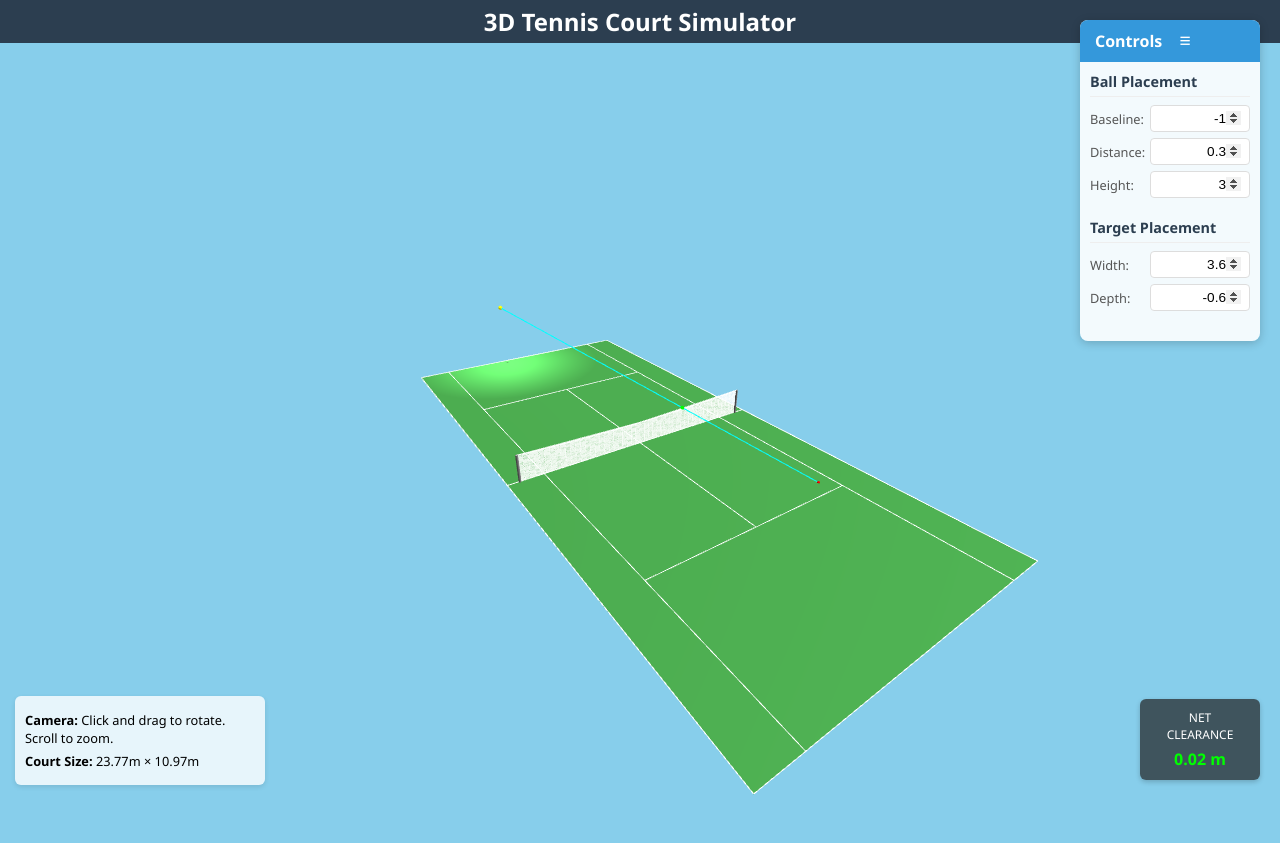
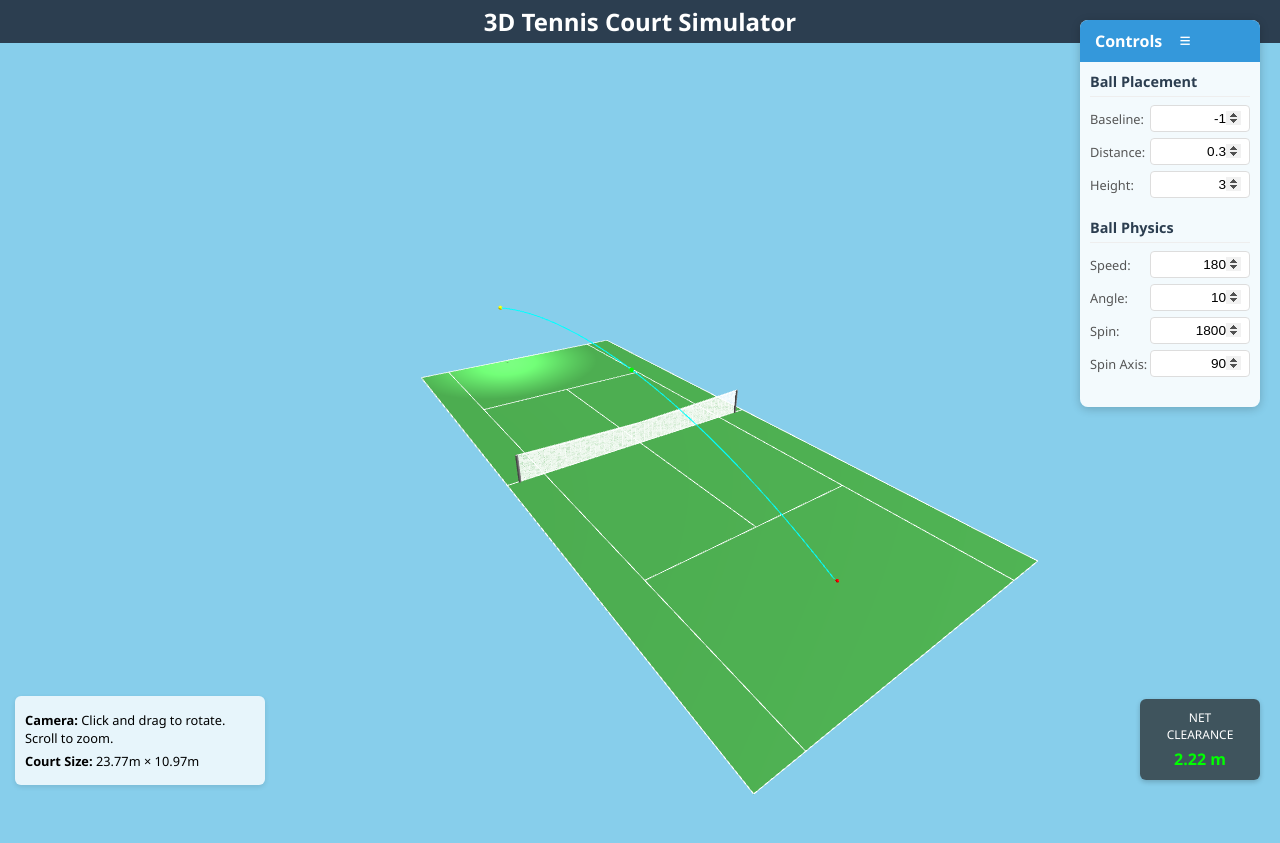
Before and after one commit to cfgackstatter/tennis-3d, a Flask app: page / in a window 1280 px wide. Run offline with Flask 3, Linux system fonts and the light colour scheme.

Commit message:
Realistic trajectory calculation (alpha)

```diff
--- a/static/css/style.css
+++ b/static/css/style.css
@@ -236,6 +236,18 @@ button:hover {
     color: #FF0000;
 }
 
+/* Ball Physics section */
+.physics-section {
+    margin-top: 10px;
+    border-top: 1px solid #ddd;
+    padding-top: 10px;
+}
+
+/* Make the control panel a bit taller to fit new controls */
+#control-panel {
+    max-height: 80vh;
+}
+
 /* Responsive adjustments */
 @media (max-width: 768px) {
     #control-panel {
--- a/static/js/tennis_court.js
+++ b/static/js/tennis_court.js
@@ -15,6 +15,17 @@ const SINGLES_WIDTH = 8.23;
 const SERVICE_LINE_DISTANCE = 6.4;
 const NET_HEIGHT = 1.07;
 const NET_CENTER_HEIGHT = 0.914;
+
+// Physics constants
+const GRAVITY = 9.81; // m/s²
+const AIR_DENSITY = 1.21; // kg/m³
+const BALL_RADIUS = 0.033; // m (standard tennis ball)
+const BALL_MASS = 0.057; // kg (standard tennis ball)
+const BALL_AREA = Math.PI * BALL_RADIUS * BALL_RADIUS; // m²
+
+// Trajectory parameters
+let trajectoryPoints = []; // Will store calculated trajectory points
+let trajectoryLine; // Will reference the trajectory visualization
 
 /**
  * Initialize the 3D scene, camera, renderer, and objects
@@ -456,43 +467,87 @@ function updateConnectionLine() {
 
     if (!ball || !target) return;
 
-    // Create line geometry between ball and target
-    const points = [];
-    points.push(new THREE.Vector3(ball.position.x, ball.position.y, ball.position.z));
-    points.push(new THREE.Vector3(target.position.x, target.position.y, target.position.z));
+    // Get trajectory parameters from UI
+    const initialSpeedKmh = parseFloat(document.getElementById('initial-speed').value) || 180;
+    const initialSpeed = initialSpeedKmh / 3.6; // Convert km/h to m/s
+    const launchAngle = parseFloat(document.getElementById('launch-angle').value) || 10;
+    const spinRateRPM  = parseFloat(document.getElementById('spin-rate').value) || 1800;
+    const spinRate = spinRateRPM / 60; // Convert RPM to rotations per second
+    const spinAxis = parseFloat(document.getElementById('spin-axis').value) || 90;
 
-    const lineGeometry = new THREE.BufferGeometry().setFromPoints(points);
-    const lineMaterial = new THREE.LineBasicMaterial({
-        color: 0x00ffff,
-        linewidth: 2
-    });
+    // Calculate initial velocity vector
+    // Direction from ball to court center (or wherever you want to aim)
+    const horizontalDirection = new THREE.Vector3(
+        0 - ball.position.x, // Aim toward center of court
+        0,
+        SERVICE_LINE_DISTANCE - ball.position.z // Aim toward service line
+    ).normalize();
 
-    connectionLine = new THREE.Line(lineGeometry, lineMaterial);
-    scene.add(connectionLine);
+    // Apply launch angle
+    const launchRadians = launchAngle * Math.PI / 180;
+    const initialVelocity = new THREE.Vector3(
+        horizontalDirection.x * initialSpeed * Math.cos(launchRadians),
+        initialSpeed * Math.sin(launchRadians),
+        horizontalDirection.z * initialSpeed * Math.cos(launchRadians)
+    );
 
-    // Calculate intersection with net plane (at z=0)
-    const ballPos = ball.position;
-    const targetPos = target.position;
+    // Calculate spin vector
+    const spinRadians = spinAxis * Math.PI / 180;
+    const spinVector = new THREE.Vector3(
+        Math.sin(spinRadians) * spinRate,
+        Math.cos(spinRadians) * spinRate,
+        0
+    );
 
-    // Create a vector from ball to target
-    const direction = new THREE.Vector3().subVectors(targetPos, ballPos);
+    // Calculate trajectory
+    const result = calculateTrajectory(
+        ball.position.clone(),
+        initialVelocity,
+        spinVector
+    );
 
-    // Calculate how far along this vector we need to go to reach z=0 (net plane)
-    // Using parametric equation: ballPos + t * direction = intersectionPoint
-    // We know intersectionPoint.z = 0, so:
-    // ballPos.z + t * direction.z = 0
-    // t = -ballPos.z / direction.z
+    trajectoryPoints = result.trajectoryPoints;
 
-    const t = -ballPos.z / direction.z;
+    // Visualize trajectory
+    visualizeTrajectory(trajectoryPoints);
 
-    // Only create intersection marker if the line actually crosses the net
-    if (t >= 0 && t <= 1) {
-        // Calculate the intersection point
-        const intersectionPoint = new THREE.Vector3();
-        intersectionPoint.copy(ballPos).addScaledVector(direction, t);
+    // Find intersection with net plane
+    findNetIntersection(trajectoryPoints);
+
+    // Update target position to landing point if available
+    if (result.landingPoint) {
+        if (target) {
+            scene.remove(target);
+        }
+
+        // Create new target at landing point
+        createTarget(result.landingPoint.x, 0, result.landingPoint.z);
+    }
+}
+
+/**
+ * Find where the trajectory intersects with the net and mark it
+ *
+ * @param {Array} trajectoryPoints - Array of points along the trajectory
+ */
+function findNetIntersection(trajectoryPoints) {
+    // Check each segment of the trajectory for intersection with net plane (z=0)
+    for (let i = 0; i < trajectoryPoints.length - 1; i++) {
+        const p1 = trajectoryPoints[i];
+        const p2 = trajectoryPoints[i + 1];
+
+        // If this segment crosses the net plane (z=0)
+        if ((p1.z <= 0 && p2.z >= 0) || (p1.z >= 0 && p2.z <= 0)) {
+            // Calculate intersection point using parametric equation
+            const t = Math.abs(p1.z) / Math.abs(p2.z - p1.z);
+            const intersectionPoint = new THREE.Vector3(
+                p1.x + t * (p2.x - p1.x),
+                p1.y + t * (p2.y - p1.y),
+                0
+            );
 
             // Calculate the net height at this x position
-        const netPostDistance = SINGLES_WIDTH + (2 * 0.91); // Singles width plus 0.91m on each side
+            const netPostDistance = SINGLES_WIDTH + (2 * 0.91);
             const normalizedX = intersectionPoint.x / (netPostDistance/2);
             const netHeightAtX = NET_CENTER_HEIGHT + (NET_HEIGHT - NET_CENTER_HEIGHT) * Math.abs(normalizedX);
 
@@ -512,7 +567,7 @@ function updateConnectionLine() {
                 }
             }
 
-        // Determine color based on whether the line crosses above or through the net
+            // Determine color based on whether the trajectory crosses above or through the net
             const markerColor = clearance > 0 ? 0x00FF00 : 0xFF0000; // Green if above, red if through
 
             // Create a sphere to mark the intersection
@@ -525,6 +580,9 @@ function updateConnectionLine() {
             console.log(`Intersection at (${intersectionPoint.x.toFixed(2)}, ${intersectionPoint.y.toFixed(2)}, ${intersectionPoint.z.toFixed(2)})`);
             console.log(`Net height at this position: ${netHeightAtX.toFixed(2)}`);
             console.log(`Line crosses ${intersectionPoint.y > netHeightAtX ? 'ABOVE' : 'THROUGH'} the net`);
+
+            break;
+        }
     }
 }
 
@@ -562,15 +620,21 @@ function setupEventListeners() {
     document.getElementById('baseline-position').addEventListener('input', handleBallPositionChange);
     document.getElementById('distance-from-baseline').addEventListener('input', handleBallPositionChange);
     document.getElementById('ball-height').addEventListener('input', handleBallPositionChange);
-    document.getElementById('target-width').addEventListener('input', handleTargetPositionChange);
-    document.getElementById('target-depth').addEventListener('input', handleTargetPositionChange);
 
-    // In your setupEventListeners function or after DOM is loaded
+    // New trajectory parameter listeners
+    document.getElementById('initial-speed').addEventListener('input', updateConnectionLine);
+    document.getElementById('launch-angle').addEventListener('input', updateConnectionLine);
+    document.getElementById('spin-rate').addEventListener('input', updateConnectionLine);
+    document.getElementById('spin-axis').addEventListener('input', updateConnectionLine);
+
+    // Set initial values
     document.getElementById('baseline-position').value = "-1";
     document.getElementById('distance-from-baseline').value = "0.3";
     document.getElementById('ball-height').value = "3";
-    document.getElementById('target-width').value = "3.6";
-    document.getElementById('target-depth').value = "-0.6";
+    document.getElementById('initial-speed').value = "180"; // 180 km/h = 50 m/s
+    document.getElementById('launch-angle').value = "10";
+    document.getElementById('spin-rate').value = "1800"; // 1800 RPM = 30 rotations per second
+    document.getElementById('spin-axis').value = "90"; // 90 = topsin
 
     // Add toggle panel functionality
     document.getElementById('toggle-panel').addEventListener('click', function() {
@@ -590,23 +654,116 @@ function handleBallPositionChange() {
     const distanceFromBaseline = parseFloat(document.getElementById('distance-from-baseline').value);
     let ballHeight = parseFloat(document.getElementById('ball-height').value);
 
-    // Set a default height if not provided or if it's zero
+    // Set a default height if not provided or if it's negative
     if (isNaN(ballHeight) || ballHeight < 0) {
         ballHeight = 0; // Default height
         document.getElementById('ball-height').value = "0";
+        updateConnectionLine(); // Update trajectory
     }
 
     updateBallPosition(baselinePosition, distanceFromBaseline, ballHeight);
 }
 
+function calculateLiftCoefficient(speed, spinRate) {
+    const spinSpeed = BALL_RADIUS * spinRate; // vspin = R*ω
+    return 1 / (2 + (speed / spinSpeed));
+}
+
+function calculateDragCoefficient(speed, spinRate) {
+    const spinSpeed = BALL_RADIUS * spinRate;
+    const ratio = speed / spinSpeed;
+    return 0.55 + 1 / Math.pow(22.5 + 4.2 * Math.pow(ratio, 2.5), 0.4);
+}
+
 /**
- * Handle changes to target position input fields
+ * Calculate the trajectory of a tennis ball considering gravity, drag, and Magnus effect
+ *
+ * @param {THREE.Vector3} initialPos - Initial position of the ball
+ * @param {THREE.Vector3} initialVel - Initial velocity vector
+ * @param {THREE.Vector3} spinVector - Spin vector (direction and magnitude)
+ * @param {number} dt - Time step for simulation (seconds)
+ * @param {number} steps - Number of steps to simulate
+ * @returns {Array} Array of position vectors representing the trajectory
  */
-function handleTargetPositionChange() {
-    const targetWidth = parseFloat(document.getElementById('target-width').value);
-    const targetDepth = parseFloat(document.getElementById('target-depth').value);
+function calculateTrajectory(initialPos, initialVel, spinVector, dt = 0.005, steps = 1000) {
+    const positions = [initialPos.clone()];
+    let position = initialPos.clone();
+    let velocity = initialVel.clone();
+    let landingPoint = null;
 
-    updateTargetPosition(targetWidth, targetDepth);
+    for (let i = 0; i < steps; i++) {
+        // Calculate speed (magnitude of velocity)
+        const speed = velocity.length();
+        if (speed === 0) break;
+
+        // Unit vector in direction of velocity
+        const velocityUnit = velocity.clone().normalize();
+
+        // Drag force: -0.5 * Cd * rho * A * v^2 * v_hat
+        const dragCoef = calculateDragCoefficient(speed, spinVector.length());
+        const dragForce = velocityUnit.clone().multiplyScalar(-0.5 * dragCoef * AIR_DENSITY * BALL_AREA * speed * speed);
+
+        // Magnus force: 0.5 * Cl * rho * A * v^2 * (spin × v_hat)
+        const magnusDirection = new THREE.Vector3();
+        magnusDirection.crossVectors(spinVector, velocityUnit);
+        const liftCoef = calculateLiftCoefficient(speed, spinVector.length());
+        const magnusForce = magnusDirection.multiplyScalar(0.5 * liftCoef * AIR_DENSITY * BALL_AREA * speed * speed);
+
+        // Gravity force: (0, -m*g, 0)
+        const gravityForce = new THREE.Vector3(0, -BALL_MASS * GRAVITY, 0);
+
+        // Sum forces and calculate acceleration
+        const totalForce = new THREE.Vector3().addVectors(dragForce, magnusForce).add(gravityForce);
+        const acceleration = totalForce.multiplyScalar(1 / BALL_MASS);
+
+        // Update velocity and position (Euler integration)
+        velocity.add(acceleration.clone().multiplyScalar(dt));
+        position.add(velocity.clone().multiplyScalar(dt));
+
+        // Add position to trajectory
+        positions.push(position.clone());
+
+        // Stop if ball hits the ground
+        if (position.y <= 0) {
+            position.y = 0; // Set exactly to ground level
+            positions.push(position.clone());
+            landingPoint = position.clone();
+            break;
+        }
+    }
+
+    return {
+        trajectoryPoints: positions,
+        landingPoint: landingPoint
+    };
+}
+
+/**
+ * Create or update the visual representation of the ball trajectory
+ *
+ * @param {Array} trajectoryPoints - Array of Vector3 points along the trajectory
+ */
+function visualizeTrajectory(trajectoryPoints) {
+    // Remove existing trajectory line if it exists
+    if (trajectoryLine) {
+        scene.remove(trajectoryLine);
+    }
+
+    // Create geometry from trajectory points
+    const geometry = new THREE.BufferGeometry().setFromPoints(trajectoryPoints);
+
+    // Create material for the trajectory line
+    const material = new THREE.LineBasicMaterial({
+        color: 0x00ffff,
+        linewidth: 2,
+        opacity: 1.0,
+        transparent: true
+    });
+
+    // Create the line and add it to the scene
+    trajectoryLine = new THREE.Line(geometry, material);
+    scene.add(trajectoryLine);
+    console.log("Trajectory line added with", trajectoryPoints.length, "points");
 }
 
 /**
--- a/templates/index.html
+++ b/templates/index.html
@@ -45,15 +45,25 @@
             </div>
 
             <div class="control-section">
-                <h4>Target Placement</h4>
+                <h4>Ball Physics</h4>
                 <div class="input-group">
-                    <label for="target-width" title="Distance from center (-: right, +: left)">Width:</label>
-                    <input type="number" id="target-width" step="0.1" value="3.6">
+                    <label for="initial-speed" title="Initial ball speed in km/h (160-230 for pro first serve)">Speed:</label>
+                    <input type="number" id="initial-speed" min="20" max="260" step="1" value="180">
                 </div>
 
                 <div class="input-group">
-                    <label for="target-depth" title="Distance from service line (-: toward net, +: toward baseline)">Depth:</label>
-                    <input type="number" id="target-depth" min="-6.4" max="5.485" step="0.1" value="-0.6">
+                    <label for="launch-angle" title="Vertical launch angle in degrees (-45-45)">Angle:</label>
+                    <input type="number" id="launch-angle" min="-45" max="45" step="1" value="10">
+                </div>
+
+                <div class="input-group">
+                    <label for="spin-rate" title="Ball spin in RPM (1000-5000 for typical pro spin)">Spin:</label>
+                    <input type="number" id="spin-rate" min="100" max="5000" step="100" value="1800">
+                </div>
+
+                <div class="input-group">
+                    <label for="spin-axis" title="Spin axis tilt in degrees (0/180=sidespin, 90=topspin)">Spin Axis:</label>
+                    <input type="number" id="spin-axis" min="0" max="180" step="5" value="90">
                 </div>
             </div>
         </div>
```
Lines whose indentation alone changed are shown as unchanged.
